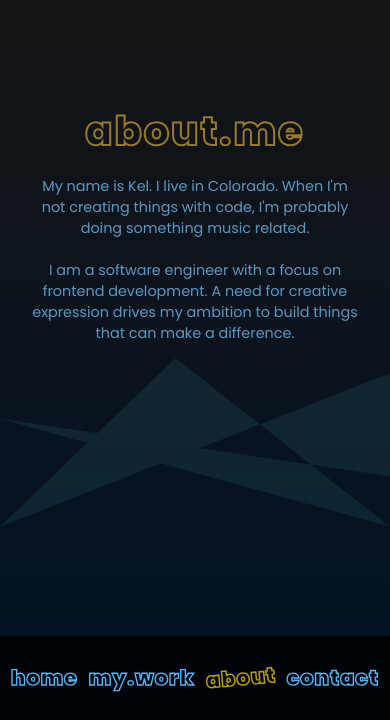
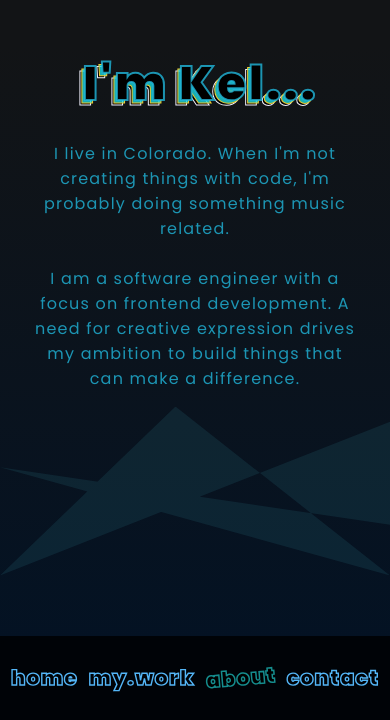
Before and after one commit to kelstrother/kelstrother.dev, a Vue app: page /about in a window 390 px wide. Shown: the part 124-844 px from the top of the page. Built offline with nearby package versions, Linux system fonts and the light colour scheme.

Commit message:
responsive updates on contact and about pages

```diff
--- a/src/App.vue
+++ b/src/App.vue
@@ -83,10 +83,11 @@ nav {
     font-size: 1.7rem;
     font-weight: 600;
     text-decoration: none;
+    letter-spacing: 2px;
   }
   .router-link-exact-active {
-    color: transparent;
-    -webkit-text-stroke: 1.5px rgba(194, 170, 36, 0.562);
+    color: rgba(0, 0, 0, 1);
+    -webkit-text-stroke: 2px rgba(33, 219, 219, 0.644);
     font-weight: 900;
   }
   .link:before,
@@ -122,8 +123,8 @@ nav {
 @media screen and (min-width: 1000px) {
   .link {
     transform: rotate(15deg);
-    font-size: 2rem;
-    font-weight: 800;
+    font-size: 2.5rem;
+    font-weight: 900;
   }
 }
 </style>
--- a/src/assets/global.css
+++ b/src/assets/global.css
@@ -1,5 +1,5 @@
 * {
-  padding: 0;
-  margin: 0;
-  box-sizing: border-box;
+   margin: 0;
+   padding: 0;
+   box-sizing: border-box;
 }
--- a/src/components/AboutMe.vue
+++ b/src/components/AboutMe.vue
@@ -2,10 +2,10 @@
 <!-- <div class="shape-1"></div> -->
 <!-- <div class="shape-2"></div> -->
   <div class="container">
-    <h1 class="title" id="about.me">about.me</h1>
+    <h1 class="title" id="about.me" data-text="I'm Kel...">I'm Kel...</h1>
     <section class="myself">
       <p class="biography">
-        My name is Kel. I live in Colorado. When I'm not creating things with
+        I live in Colorado. When I'm not creating things with
         code, I'm probably doing something music related. <br /><br />I am a
         software engineer with a focus on frontend development. A need for
         creative expression drives my ambition to build things that can make a
@@ -50,24 +50,41 @@ export default {};
   align-items: center;
 }
 .title {
-  color: transparent;
-  /* color: rgba(87, 153, 197, 1); */
-  -webkit-text-stroke: 2px rgba(255, 198, 53, 0.575);
-  /* -webkit-text-stroke: 3px rgba(87, 153, 197, 1); */
-  font-size: 2.5em;
-  font-weight: 800;
+  position: relative;
+  color: rgba(0, 0, 0, 1);
+  -webkit-text-stroke: 1px rgb(242, 242, 255);
+  font-size: 3rem;
+  font-weight: 900;
   letter-spacing: 2px;
+  z-index: 0;
+  /* transform: rotate(-10deg); */
 }
-#about.me {
-  margin-bottom: 1em;
+.title:before,
+.title:after {
+  content: attr(data-text);
+  position: absolute;
+  top: 0;
+  left: 0;
+}
+.title:before {
+  transform: translate(5px, -5px);
+  z-index: 2;
+  -webkit-text-stroke: 2px rgba(33, 182, 219, 0.8);
+}
+.title:after {
+  color: rgba(33, 219, 219, 0.8);
+  z-index: 1;
+  -webkit-text-stroke: 1px rgba(240, 205, 48, 1);
+  transform: translate(2px, -2px);
 }
 .biography {
   font-family: "Poppins";
-  color: rgba(87,153,197,1);
+  color: rgba(33, 182, 219, 0.8);
+  letter-spacing: 1.2px;
   font-weight: 400;
   margin: 1em 2em;
-  font-size: 0.9em;
-  max-width: 700px;
+  font-size: 1rem;
+  max-width: 800px;
   text-align: center;
   z-index: 10;
 }
@@ -78,4 +95,13 @@ export default {};
   background-color: rgba(41, 113, 126, 0.2);
   clip-path: polygon(45% 0, 0 100%, 100% 9%, 100% 70%, 26% 100%, 100% 70%, 0 36%, 100% 100%);
 }
+
+@media screen and (min-width: 700px) {
+  .title {
+    font-size: 4rem;
+  }
+  .biography {
+    font-size: 1.4rem;
+  }
+}
 </style>
--- a/src/components/Contact.vue
+++ b/src/components/Contact.vue
@@ -28,6 +28,7 @@ export default {};
 
 <style scoped>
 .contact-container {
+  margin-top: 5rem;
   height: 100vh;
   display: flex;
   flex-direction: column;
@@ -37,18 +38,12 @@ export default {};
 .grabber {
   width: 100vw;
   margin-top: 4em;
-  /* margin: 0; */
   padding: 0;
   color: #fff;
 }
-.title {
-  color: rgba(87, 153, 197, 1);
-  -webkit-text-stroke: 1px goldenrod;
-  font-size: 2.5rem;
-  margin-top: -.5rem;
-}
 .guitars {
-  width: 80vw;
+  width: 50vw;
+  height: auto;
 }
 #contactme {
   width: 100vw;
@@ -91,16 +86,18 @@ button {
   width: 8em;
   margin-bottom: 4em;
   font-family: "Poppins", sans-serif;
-  font-weight: 700;
-  font-size: 1em;
+  font-weight: 900;
+  font-size: 1.2rem;
+  letter-spacing: 2px;
   background-color: rgba(0, 0, 0, 0.3);
-  color: #378094;
+  color: rgba(0, 0, 0, 1);
+  -webkit-text-stroke: 1.5px rgb(59, 131, 151);
   border-radius: 7px;
   border: none;
   padding: 0.5em;
 }
 button:hover {
   cursor: pointer;
-  color: rgb(182, 172, 97);
+  -webkit-text-stroke: 1.5px rgb(63, 155, 180);
 }
 </style>
--- a/src/components/MobileNav.vue
+++ b/src/components/MobileNav.vue
@@ -38,8 +38,8 @@ export default {};
   font-family: "Poppins", sans-serif;
 
   &.router-link-exact-active {
-    color: transparent;
-    -webkit-text-stroke: 1.5px rgba(255, 217, 0, 0.726);
+    color: rgb(0, 0, 0);
+    -webkit-text-stroke: 1.5px rgba(33, 219, 219, 0.644);
     font-weight: 900;
     transform: rotate(-5deg);
     font-size: 1.3rem;
--- a/src/components/MyWork.vue
+++ b/src/components/MyWork.vue
@@ -75,11 +75,10 @@ export default {
 a {
   text-decoration: none;
   color: rgba(87, 153, 197, 1);
-  /* -webkit-text-stroke: 1.5px rgba(87, 153, 197, 1); */
 }
 a:hover {
   cursor: pointer;
-  /* color: rgb(182, 172, 97); */
+  color: goldenrod;
   -webkit-text-stroke: 1.5px rgba(255, 227, 13, 0.322);
 }
 
--- a/src/components/Skills.vue
+++ b/src/components/Skills.vue
@@ -1,6 +1,7 @@
 <template>
+  <div class="container">
     <div class="title">
-    <h1 class="title-skills">skills</h1>
+      <h1 class="title-skills" data-text="skills">skills</h1>
     </div>
     <section class="skills-container" id="skillslink">
       <div class="skill-icon">
@@ -46,7 +47,10 @@
         <p class="skill">JavaScript</p>
       </div>
       <div class="skill-icon">
-      <img class="icon" src="../assets/icon/iconfinder_367_Vuejs_4518774.png" />
+        <img
+          class="icon"
+          src="../assets/icon/iconfinder_367_Vuejs_4518774.png"
+        />
         <p class="skill">Vue.js</p>
       </div>
       <div class="skill-icon">
@@ -103,6 +107,7 @@
         <p class="skill" id="ror">Ruby on Rails</p>
       </div>
     </section>
+  </div>
 </template>
 
 <script>
@@ -111,10 +116,35 @@ export default {};
 
 <style>
 .title-skills {
+  letter-spacing: 2px;
+  position: relative;
+  display: inline-block;
   padding-top: 1em;
-  color: rgba(87, 153, 197, 1);
-  /* -webkit-text-stroke: 1px goldenrod; */
+  color: rgba(0, 0, 0, 1);
+  -webkit-text-stroke: 1px rgb(242, 242, 255);
   font-size: 2.5rem;
+  z-index: 0;
+  font-weight: 900;
+}
+.title-skills:before,
+.title-skills:after {
+  padding-top: 1em;
+  content: attr(data-text);
+  position: absolute;
+  top: 0;
+  left: 0;
+}
+.title-skills:before {
+  transform: translate(5px, -5px);
+  z-index: 2;
+  -webkit-text-stroke: 2px rgba(33, 182, 219, 0.8);
+}
+.title-skills::after {
+  color: rgba(33, 219, 219, 0.8);
+  z-index: 1;
+  -webkit-text-stroke: 1px rgba(240, 205, 48, 1);
+  transform: translate(2px, -2px);
+  /* display: none; */
 }
 .skills-container {
   display: flex;
@@ -122,16 +152,15 @@ export default {};
   justify-content: space-evenly;
   align-items: center;
   margin: 1rem auto;
-  /* margin-bottom: 3.5rem; */
-
-  max-width: 800px;
+  max-width: 90vw;
 }
 .skill-icon {
   padding: 0.3em;
   margin: 0.4em;
   background-color: transparent;
   border-radius: 6px;
-  box-shadow: 0px 0px 20px rgba(0, 0, 0, 0.2);
+  /* box-shadow: 0px 0px 20px rgba(0, 0, 0, 0.2); */
+  border: none;
 }
 .icon {
   border-radius: 7px;
@@ -142,7 +171,7 @@ export default {};
 }
 .skill {
   border-top: 2px groove rgba(77, 100, 134, 0.2);
-  color: rgba(87,153,197,1);
+  color: rgba(87, 153, 197, 1);
   font-weight: 400;
   margin: 0.2em 0.1em;
   font-size: 1rem;
--- a/src/main.js
+++ b/src/main.js
@@ -1,6 +1,6 @@
 import { createApp } from "vue";
 import App from "./App.vue";
 import router from "./router";
-import "./assets/global.css";
+import "./assets/global.css"
 
 createApp(App).use(router).mount("#app");
--- a/src/views/Home.vue
+++ b/src/views/Home.vue
@@ -12,14 +12,16 @@
     </header>
     <div class="job-title">
       <p class="webdev" data-text="Web">
-        Web <br /><span class="dev" data-text="Dev">Dev<span class="eloper" data-text="eloper">eloper</span></span>
+        Web <br /><span class="dev" data-text="Dev"
+          >Dev<span class="eloper" data-text="eloper">eloper</span></span
+        >
       </p>
     </div>
     <br />
     <p class="outof">out of</p>
     <div class="city-container">
       <p class="location">
-        <span class="denver">Denver,</span><br/>
+        <span class="denver">Denver,</span><br />
         <span class="C">C</span><span class="O">O</span>
       </p>
     </div>
@@ -64,7 +66,7 @@ export default {
   color: transparent;
 }
 .fname-2 {
-  -webkit-text-stroke: 2.5px rgba(66, 219, 219, 0.671);
+  -webkit-text-stroke: 2px rgb(87, 153, 197);
   font-size: 4rem;
   letter-spacing: 2px;
   font-weight: 700;
@@ -75,18 +77,18 @@ export default {
   z-index: 5;
 }
 .fname-3 {
-  -webkit-text-stroke: 2px rgba(228, 121, 34, 0.815);
+  -webkit-text-stroke: 3px rgba(66, 219, 219, 0.671);
   font-size: 4rem;
-  letter-spacing: 3px;
+  letter-spacing: 2px;
   font-weight: 800;
   position: absolute;
-  top: 39px;
+  top: 37px;
   left: 5px;
   color: transparent;
-  z-index: 1;
+  z-index: 4;
 }
 .fname-4 {
-  -webkit-text-stroke: 2px rgb(87, 153, 197);
+  -webkit-text-stroke: 1.5px rgba(228, 121, 34, 0.815);
   font-size: 4rem;
   letter-spacing: 3px;
   font-weight: 800;
@@ -109,7 +111,7 @@ export default {
   padding-top: 0.5em;
 }
 .lname-2 {
-  -webkit-text-stroke: 2.5px rgba(66, 219, 219, 0.671);
+  -webkit-text-stroke: 2px rgb(87, 153, 197);
   font-size: 4rem;
   letter-spacing: 2px;
   font-weight: 700;
@@ -121,19 +123,19 @@ export default {
   padding-top: 0.5em;
 }
 .lname-3 {
-  -webkit-text-stroke: 2px rgba(228, 121, 34, 0.815);
+  -webkit-text-stroke: 3px rgba(66, 219, 219, 0.671);
   font-size: 4rem;
-  letter-spacing: 1.5px;
+  letter-spacing: 1px;
   font-weight: 800;
   position: absolute;
   top: 79px;
-  left: 20px;
+  left: 18px;
   color: transparent;
-  z-index: 1;
+  z-index: 4;
   padding-top: 0.5em;
 }
 .lname-4 {
-  -webkit-text-stroke: 1.5px rgb(87, 153, 197);
+  -webkit-text-stroke: 1.5px rgba(228, 121, 34, 0.815);
   font-size: 4rem;
   letter-spacing: 1.2px;
   font-weight: 800;
@@ -204,9 +206,9 @@ span.eloper::before {
   top: 57%;
   font-size: 2rem;
   transform: rotate(5deg);
-  color: rgba(127, 255, 212, 0.685);
+  color: rgba(0, 0, 0, 0.795);
   -webkit-text-stroke: 1px rgba(87, 153, 197, 1);
-  font-weight: 600;
+  font-weight: 800;
   letter-spacing: 1.5px;
   padding: 2rem;
   opacity: 0.7;
@@ -226,7 +228,7 @@ span.eloper::before {
 .location {
   padding-bottom: 1.5em;
   font-size: 2.5rem;
-  color: transparent;
+  color: rgba(0, 0, 0, 0.5);
   -webkit-text-stroke: 1.5px rgba(87, 153, 197, 1);
   font-weight: 900;
   letter-spacing: 1.4px;
@@ -533,8 +535,11 @@ span.O {
     top: 65%;
     left: 10%;
     font-size: 2rem;
-    color: rgba(127, 255, 212, 0.685);
-    -webkit-text-stroke: 1px rgba(87, 153, 197, 1);
+    font-weight: 800;
+    /* color: rgba(127, 255, 212, 0.685); */
+    /* color: transparent; */
+    color: rgba(0, 0, 0, 0.5);
+    -webkit-text-stroke: 0.5px rgba(127, 255, 212, 0.795);
   }
   .city-container {
     position: absolute;
@@ -543,7 +548,7 @@ span.O {
   }
   .location {
     font-size: 2.5rem;
-    color: transparent;
+    /* color: transparent; */
     -webkit-text-stroke: 2px rgba(87, 153, 197, 1);
   }
   span.C {
@@ -560,7 +565,7 @@ span.O {
   }
   .l-name {
     top: -5px;
-    left: 185px;
+    left: 180px;
   }
   .lname-2 {
     top: -5px;
@@ -579,19 +584,19 @@ span.O {
     left: 6%;
   }
   .webdev {
-    font-size: 4.5rem;
+    font-size: 5.5rem;
   }
   .city-container {
     bottom: 10%;
     left: 50%;
   }
   .location {
-    font-size: 4.5rem;
+    font-size: 5rem;
   }
   .outof {
     display: flex;
-    top: 52%;
-    left: 60%;
+    top: 57%;
+    left: 30%;
     font-size: 3.5rem;
   }
   span.O {
```
Also changed, not shown: 1 other file (tests, documents, lock files or other folders). Lines whose indentation alone changed are shown as unchanged.
